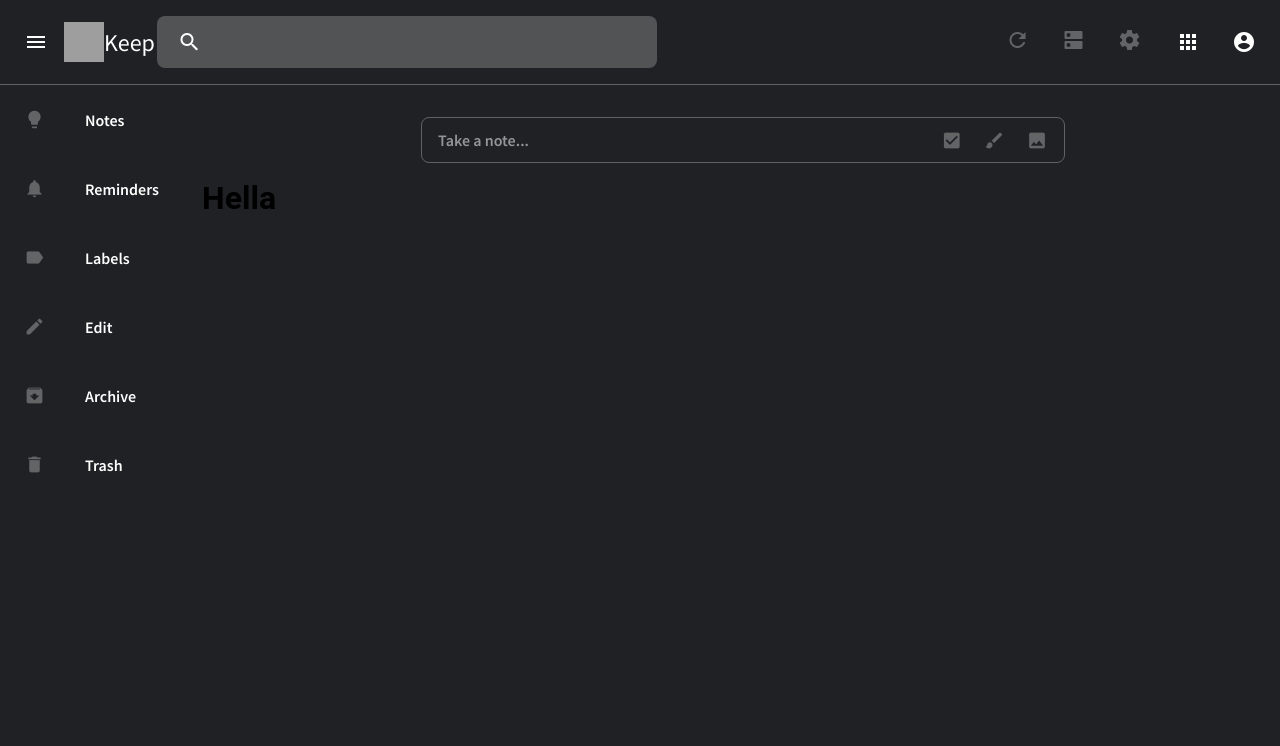
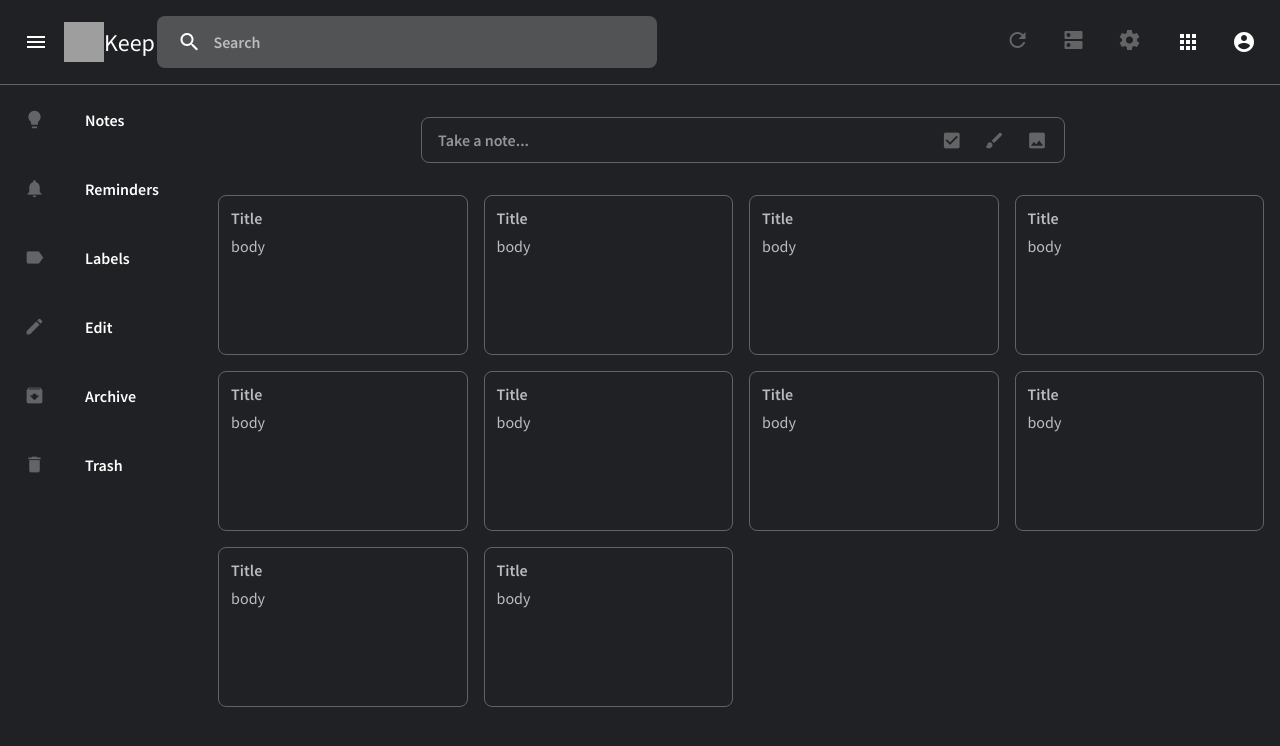
Before and after one commit to adityauphade/Notes-UI, a Vue app: page /#/Notes in a window 1280 px wide. Shown: the top 746 px of the page. Built offline with nearby package versions, Linux system fonts and the light colour scheme; grey boxes are pictures that could not be loaded.

Commit message:
[Aditya] - Added a new component for reusable icons

```diff
--- a/src/components/NavBar/nav.scss
+++ b/src/components/NavBar/nav.scss
@@ -34,16 +34,26 @@ header {
         padding: 1rem 1.75rem 1rem 3.5rem;
         border: none;
         border-radius: 0.5rem;
-          color: #fff;
+        color: #b8bdbe;
+        font-size: 1rem;
+        font-weight: 600;
+        font-family: "Source Sans Pro", sans-serif;
+        transition: all 0.05s linear;
+        &::placeholder {
           font-size: 1rem;
           font-family: "Source Sans Pro", sans-serif;
-          transition: all 0.05s linear;
+          color: #b8bdbe;
+          font-weight: 600;
         }
-        input:focus{
+      }
+      input:focus {
         background: #fff;
         color: #525355;
+        &::placeholder {
+          color: #525355;
         }
-        input:focus ~ span{
+      }
+      input:focus ~ span {
         color: #525355;
       }
       span {
--- a/src/components/NavBar/nav.vue
+++ b/src/components/NavBar/nav.vue
@@ -13,7 +13,7 @@
     </div>
     <div class="header-components" id="search-icons">
       <div class="search-box">
-        <input type="text" />
+        <input placeholder="Search" type="text" />
         <span class="material-icons md-light">
           search
         </span>
--- a/src/components/mainContent/AddNote/AddNote.js
+++ b/src/components/mainContent/AddNote/AddNote.js
@@ -1,8 +1,13 @@
+import IconList from '../IconList/Icon.vue'
+
 export default{
     name: "AddNote",
     data(){
         return{
             expand: true,
         }
+    },
+    components:{
+        IconList,
     }
 }
--- a/src/components/mainContent/AddNote/AddNote.scss
+++ b/src/components/mainContent/AddNote/AddNote.scss
@@ -54,8 +54,8 @@ $inputbox-width: 40rem;
     }
     .row.three {
       justify-content: space-between;
-      span {
-        margin-right: 2.25rem;
+      .icons-left{
+        width: 57.5%;
       }
       button {
         border: none;
--- a/src/components/mainContent/AddNote/AddNote.vue
+++ b/src/components/mainContent/AddNote/AddNote.vue
@@ -27,26 +27,7 @@
         <input placeholder="Take a note..." type="text" />
       </div>
       <div class="row three">
-        <div class="icons-left">
-          <span class="material-icons md-light md-inactive md-18">
-            notification_important
-          </span>
-          <span class="material-icons md-light md-inactive md-18">
-            person_add
-          </span>
-          <span class="material-icons md-light md-inactive md-18">
-            palette
-          </span>
-          <span class="material-icons md-light md-inactive md-18">
-            image
-          </span>
-          <span class="material-icons md-light md-inactive md-18">
-            archive
-          </span>
-          <span class="material-icons md-light md-inactive md-18">
-            more_vert
-          </span>
-        </div>
+        <div class="icons-left"><IconList/></div>
         <div class="close-button">
           <button @click="expand = !expand" type="button">Close</button>
         </div>
--- a/src/components/mainContent/GetNotes/GetNotes.js
+++ b/src/components/mainContent/GetNotes/GetNotes.js
@@ -2,7 +2,48 @@ export default{
     name: "GetNotes",
     data(){
         return{
-
+            notes:[
+                {
+                    title: 'Title',
+                    body: 'body'
+                },
+                {
+                    title: 'Title',
+                    body: 'body'
+                },
+                {
+                    title: 'Title',
+                    body: 'body'
+                },
+                {
+                    title: 'Title',
+                    body: 'body'
+                },
+                {
+                    title: 'Title',
+                    body: 'body'
+                },
+                {
+                    title: 'Title',
+                    body: 'body'
+                },
+                {
+                    title: 'Title',
+                    body: 'body'
+                },
+                {
+                    title: 'Title',
+                    body: 'body'
+                },
+                {
+                    title: 'Title',
+                    body: 'body'
+                },
+                {
+                    title: 'Title',
+                    body: 'body'
+                },
+            ]
         }
     }
 }
--- a/src/components/mainContent/GetNotes/GetNotes.scss
+++ b/src/components/mainContent/GetNotes/GetNotes.scss
@@ -0,0 +1,27 @@
+.view-notes {
+  display: grid;
+  padding: 1rem;
+  row-gap: 1rem;
+  column-gap: 1rem;
+  grid-template-columns: repeat(4, 1fr);
+  .note {
+    display: flex;
+    flex-direction: column;
+    padding: 0.75rem;
+    border: solid 1px #5f6368;
+    background-color: inherit;
+    border-radius: 0.5rem;
+    min-height: 10rem;
+    color: #b8bdbe;
+    font-family: "Source Sans Pro", sans-serif;
+    h1{
+        font-size: 1rem;
+        font-weight: 600;
+        margin-bottom: 0.5rem;
+    }
+    p{
+        font-weight: 400;
+        font-size: 0.75rem;
+    }
+  }
+}
--- a/src/components/mainContent/GetNotes/GetNotes.vue
+++ b/src/components/mainContent/GetNotes/GetNotes.vue
@@ -1,6 +1,10 @@
 <template>
   <div class="view-notes">
-    <h1>Hella</h1>
+    <div v-for="(note, index) in notes" :key="index" class="note">
+      <h1>{{note.title}}</h1>
+      {{note.body}}
+      {{note.index}}
+    </div>
   </div>
 </template>
 
--- /dev/null
+++ b/src/components/mainContent/IconList/Icon.js
@@ -0,0 +1,8 @@
+export default{
+    name: "Icon",
+    // data(){
+    //     return{
+    //         expand: true,
+    //     }
+    // }
+}
--- /dev/null
+++ b/src/components/mainContent/IconList/Icon.scss
@@ -0,0 +1,4 @@
+.icons{
+    @include flex-property;
+    justify-content: space-between;
+}
--- /dev/null
+++ b/src/components/mainContent/IconList/Icon.vue
@@ -0,0 +1,29 @@
+<template>
+  <div class="icons">
+    <span class="material-icons md-light md-inactive md-18">
+      notification_important
+    </span>
+    <span class="material-icons md-light md-inactive md-18">
+      person_add
+    </span>
+    <span class="material-icons md-light md-inactive md-18">
+      palette
+    </span>
+    <span class="material-icons md-light md-inactive md-18">
+      image
+    </span>
+    <span class="material-icons md-light md-inactive md-18">
+      archive
+    </span>
+    <span class="material-icons md-light md-inactive md-18">
+      more_vert
+    </span>
+  </div>
+</template>
+
+<script type="module" src="./Icon.js"></script>
+
+<style lang="scss" scoped>
+@import "@/views/Notes/Notes.scss";
+@import "./Icon.scss";
+</style>
```
Lines whose indentation alone changed are shown as unchanged.
